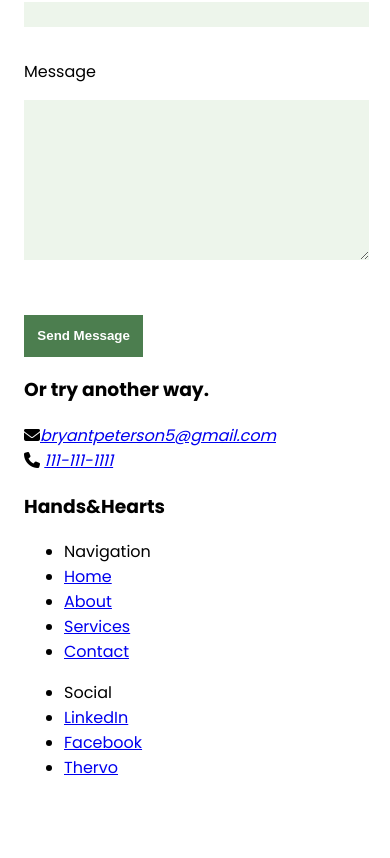
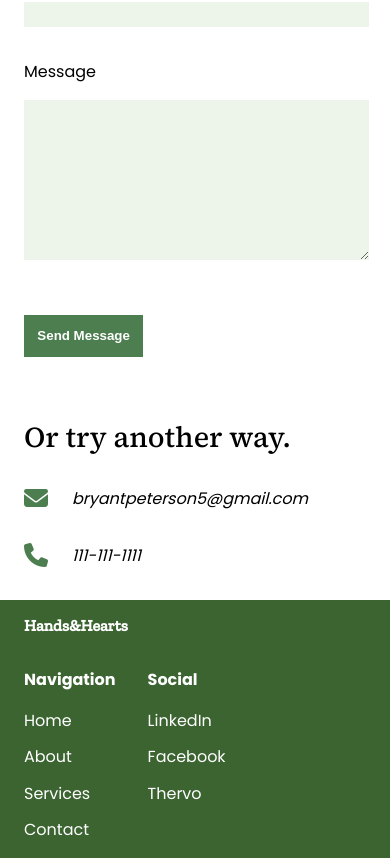
Before and after one commit to DaTinkerer/hands-hearts, a plain HTML site: page index.html in a window 390 px wide. Shown: the part 4373-5231 px from the top of the page. Before the commit the page ends 5169 px from the top, so only its background shows below. Drawn offline with nearby package versions, Linux system fonts and the light colour scheme.

Commit message:
completed mobile styling

```diff
--- a/assets/scss/main.scss
+++ b/assets/scss/main.scss
@@ -1,4 +1,4 @@
-@import url("https://fonts.googleapis.com/css2?family=Poppins:wght@400;700&display=swap");
+@import url("https://fonts.googleapis.com/css2?family=Poppins:wght@400;500;700&display=swap");
 @import url("https://fonts.googleapis.com/css2?family=Zilla+Slab:wght@400;500&display=swap");
 @import url("https://fonts.googleapis.com/css2?family=Source+Serif+4:opsz,wght@8..60,500;8..60,700;8..60,800&display=swap");
 @import url("https://fonts.googleapis.com/css2?family=Merriweather:wght@400;700&display=swap");
@@ -227,7 +227,8 @@ body {
       margin-bottom: 1rem;
       margin-top: 2rem;
     }
-    .input, .message {
+    .input,
+    .message {
       width: 97.9%;
       padding: 5px;
       background: $super-light-green;
@@ -245,7 +246,66 @@ body {
       font-weight: 700;
       margin-top: 3rem;
       padding: 1em;
-
     }
   }
 }
+// other contact
+
+.other-contact {
+  padding-top: 2rem;
+  .secondary-title {
+    font-family: $ss4;
+    font-weight: 500;
+    font-size: 1.8rem;
+  }
+  .contact-info {
+    .info {
+      display: flex;
+      gap: 1.5rem;
+      margin-bottom: 2rem;
+    }
+    a {
+      text-decoration: none;
+      color: #000;
+    }
+
+    .fa-envelope,
+    .fa-phone {
+      color: $dark-green;
+      font-size: 1.5rem;
+    }
+  }
+}
+// footer
+
+.footer {
+  color: #fff;
+  background: $darker-green;
+
+  .inner-footer {
+    display: flex;
+    flex-direction: column;
+    .footer-logo {
+      font-family: $zilla;
+      font-weight: bold;
+    }
+    .links-cont {
+      gap: 2rem;
+      display: flex;
+      ul {
+        list-style-type: none;
+        padding: 0;
+      }
+      .list-title {
+        font-weight: 700;
+        margin-bottom: 1rem;
+      }
+      a {
+        color: #fff;
+        display: block;
+        margin-bottom: 0.7rem;
+        text-decoration: none;
+      }
+    }
+  }
+}
--- a/index.html
+++ b/index.html
@@ -201,9 +201,9 @@
     </section>
     <footer class="footer">
       <div class="wrapper">
-        <h3 class="footer-logo">
-          Hands&<span class="colored-text">Hearts</span>
-        </h3>
+        <div class="inner-footer">
+          <p class="footer-logo">Hands&Hearts</p>
+          <div class="links-cont">
             <nav class="footer-nav">
               <ul>
                 <li class="list-title">Navigation</li>
@@ -222,6 +222,8 @@
               </ul>
             </div>
           </div>
+        </div>
+      </div>
     </footer>
     <script src="js/main.js"></script>
   </body>
```
Also changed, not shown: assets/css/main.css, 1 other file. Lines whose indentation alone changed are shown as unchanged.
